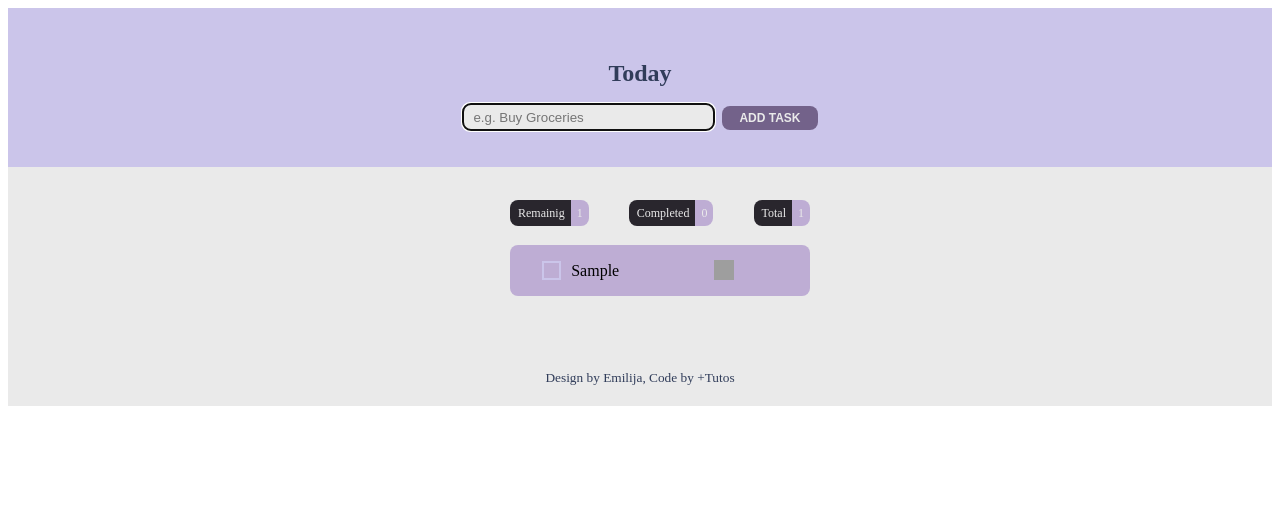
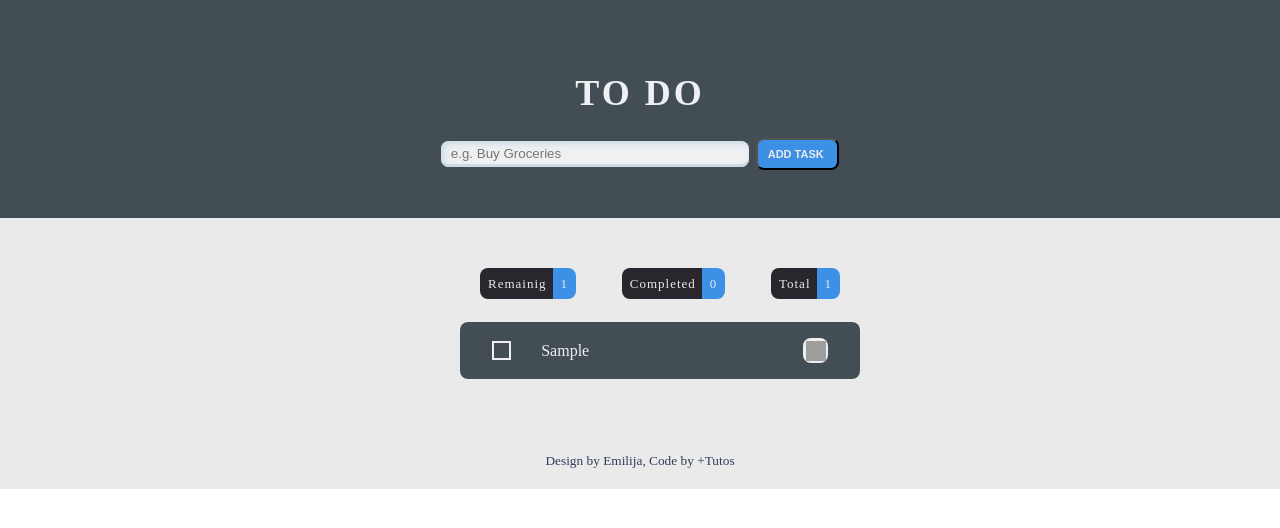
Before and after one commit to emilija-99/todoapplication.github.io, a plain HTML site: page index.html in a window 1280 px wide. Both pictures are taken after typing "Sample" into the empty fields and a click on the button "ADD TASK". Drawn offline with Linux system fonts and the light colour scheme; grey boxes are pictures that could not be loaded.

Commit message:
changed style

```diff
--- a/func.js
+++ b/func.js
@@ -63,10 +63,11 @@ function createTask(task){
     <div id="container-task">
     <input type="checkbox" class="checkboxs" name="tasks" id="${task.id}" ${task.isCompleted ? 'checked': ''}>
     <span ${!task.isCompleted ? 'contenteditable' : ''}>${task.name}</span>
-    </div>
-    <button title="Remove the "${task.name}" task" class="remove-task">
+    <button title="Remove the '${task.name}' task" class="remove-task">
         <img width="25" height="25" src="https://img.icons8.com/sf-ultralight/25/000000/filled-trash.png" alt="filled-trash"/>
-    </button>`
+    </button>
+    </div>`
+
 
     taskEl.innerHTML = taskElMarkup
 
--- a/index.html
+++ b/index.html
@@ -9,7 +9,7 @@
 <body>
     <header class="main-header">
         <div class="container">
-            <h1>Today</h1>
+            <h1>TO DO</h1>
             <form action="" id = "todo-form">
                 <input type="text" name="task-name" placeholder="e.g. Buy Groceries" autofocus>
                 <button id="add-task">ADD TASK</button>
--- a/style.css
+++ b/style.css
@@ -1,64 +1,73 @@
 :root{
-    --color-backgroud: #CBC5EA;
-    --color-dark-purple: #73628A;
-    --color-dark-blue: #313D5A;
-    --color-white: #EAEAEA;
-    --color-black: #29262D;
+
+    --color-green: #00C314;
+    --dark-color: #434E54;
+    --white-color: #EEF0F2;
+    --blue-color: #3C91E6;
+    --red-color: #DC493A;
 }
 @font-face {
     font-family: sans-serif;
     src: url(Google_fonts/JosefinSans-Bold.ttf);
+}
+body{
+    margin: 0;
+    background-color: var(--color-white);
 }
 .main-header{
     margin: 0;
     display: block;
 }
 h1{
-    color: #313D5A;
-    font-size: 24px;
+    color: var(--white-color);
+    font-size: 36px;
+    font-weight: 900;
+    letter-spacing:3px;
 }
 header .container{
     display: flex;
     flex-direction: column;
     justify-content: center;
     text-align: center;
-    padding: 36px;
-    background-color: var(--color-backgroud);
+    padding: 48px;
+    background-color: var(--dark-color);
     font-style: url(Google_fonts/JosefinSans-Bold.ttf);
     font-weight: 500;
     font-size: 14px;
 }
 #todo-form input{
-    width: 20%;
+    width: 25%;
     height: 24px;
     border-radius: 8px;
-    border: none;
+    border: 1px solid var(--white-color);
     text-align: justify;
-    padding-left: 10px;
-    background-color: #BEADD4;
-    background-blend-mode: lighten;
+    padding-left:10px;
+    background-color: var(--white-color);
 }
 
-#todo-form input:focus{
-    border: 1px solid #313D5A;
-    background-color: #EAEAEA;
+#todo-form input:focus-visible{
+    color: #434E54;
+    box-shadow: rgb(204, 219, 232) 3px 3px 6px 0px inset, rgb(204, 219, 232) 0 -3px 0 0 inset;
+    border: none;
+    outline: none;
+
 }
+
 #todo-form button{
-    width: 8%;
-    height: 24px;
-    padding: 4px 4px 4px;
+    width: 7%;
+    height: 32px;
+    padding: 4px 4px 4px 0;
     margin-left: 4px;
-    background-color: #73628A;
+    background-color: var(--blue-color);
     color: #EAEAEA;
     border-radius: 8px;
-    border: none;
     font-weight: 600;
-    font-size: 12px;
+    font-size: 11px;
 }
 #add-task:hover{
-    color: #73628A;
+    color: var(--dark-color);
     background-color: #EAEAEA;
-    border: 2px solid #73628A;
+    box-shadow: rgb(204, 219, 232) 3px 3px 6px 0px inset, var(--dark-color) 0 -3px 0 0 inset;
 }
 section{
     background-color: #EAEAEA;
@@ -72,31 +81,33 @@ section{
 .status{
     display: flex;
     justify-content: space-between;
-    width: 300px;
+    width: 360px;
     text-align: center;
     align-content: center;
-    margin: 0;
-    padding-bottom: 8px;
+    margin: 20px;
+    padding-bottom: 10px;
 }
 
 .status li{
     display: inline;
     margin: 0;
+
 }
 .status li span{
     background-color: #29262D;
     color: #EAEAEA;
-    padding: 6px 8px;
+    padding: 8px 8px;
     border-radius: 8px;
     font-size: 12px;
     border-top-right-radius: 0;
     border-bottom-right-radius: 0;
-
+    font-size: 13px;
+    letter-spacing: 1px;
 }
 .status li .status-of-task{
-    background-color: #BEADD4;
+    background-color: var(--blue-color);
     color: #EAEAEA;
-    padding: 6px;
+    padding: 8px;
     margin-left: -6px;
     border-top-left-radius: 0;
     border-bottom-left-radius: 0;
@@ -104,37 +115,34 @@ section{
     border-bottom-right-radius: 8px;
 }
 
-
 #todos li div{
-    background-color: #BEADD4;
+    background-color: var(--dark-color);
     padding: 16px 32px 16px 32px;
     border-radius: 8px;
     margin: 0px;
     display: flex;
     align-items: center;
-
+    color: var(--white-color);
+    font-size: 16px;
 }
 #todos li{
     margin-top: 16px;
     display: flex;
     align-items: center;
+    color: var(--white-color);
+
 }
 #todos li div span{
     flex-grow: 1;
-    margin-left: 10px;
+    margin-left: 30px;
+    box-shadow: rgba(0, 0, 0, 0.45) 0px 25px 20px -20px;
+}
+#todos li div span:focus{
+    outline: none;
+    box-shadow: rgba(0, 0, 0, 0.45) 0px 25px 20px -20px;
 }
 
-#todos li button{
-    border: 0;
-    padding: .25rem;
-    display: grid;
-    place-content: center;
-    background-color: transparent;
-    position: absolute;
-    left: 710px;
-    margin-top: -40px;
 
-}
 #todos li button img{
     width: 1.25rem;
     height: 1.25rem;
@@ -157,7 +165,7 @@ input[type='checkbox']{
     margin: 0;
     width: 1.2rem;
     height: 1.2rem;
-    border: 2px solid var(--color-backgroud);
+    border: 2px solid var(--white-color);
     border: 100%;
     display: grid;
     place-content: center;
@@ -166,19 +174,30 @@ input[type='checkbox']{
 input[type='checkbox']::before{
     content: url(Images/icons8-check-24.svg);
     transform: scale(0);
-    transition: 1s ease;
+    transition: 0.7s ease;
 
 }
 input[type='checkbox']:checked{
-    background-color: #73628A;
-    border-color: #73628A;
+    background-color: #3C91E6;
+    border-color: #EEF0F2;
 }
 input[type='checkbox']:checked::before{
-    transform: scale(1);
+    transform: scale(0.6);
 }
 button,
 label {
   cursor: pointer;
+}
+#todos li button{
+    border: 0;
+    padding: .15rem;
+    display: grid;
+    place-content: center;
+    align-content: center;
+    justify-content: end;
+    align-items: center;
+    justify-items: center;
+    border-radius: 8px;
 }
 
 li {
```
